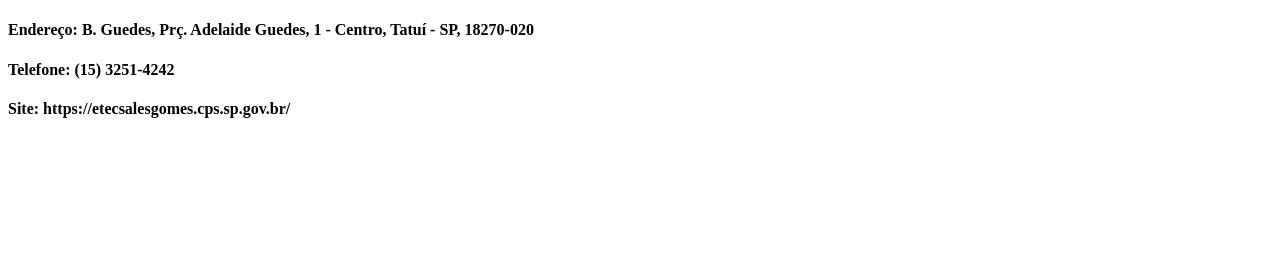
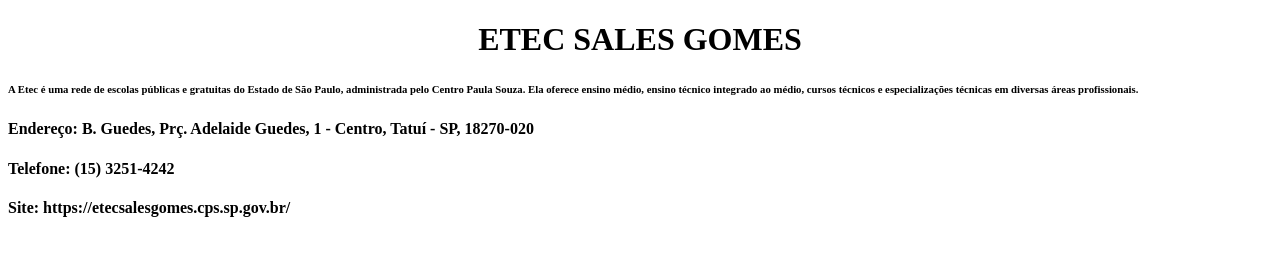
Before and after one commit to felipeee19/FELIPE_VIEIRA_CORREIA, a plain HTML site: page contato.html in a window 1280 px wide. Drawn offline with Linux system fonts and the light colour scheme.

Commit message:
atualizando o contato

```diff
--- a/contato.html
+++ b/contato.html
@@ -6,6 +6,9 @@
     <title>Document</title>
 </head>
 <body>
+    <h1 style="text-align: center;">ETEC SALES GOMES</h1>
+    <h6>A Etec é uma rede de escolas públicas e gratuitas do Estado de São Paulo, administrada pelo Centro Paula Souza. Ela oferece ensino médio, ensino técnico integrado ao médio, cursos técnicos e especializações técnicas em diversas áreas profissionais.</h6>
+
     <h4>Endereço: B. Guedes, Prç. Adelaide Guedes, 1 - Centro, Tatuí - SP, 18270-020</h4>
     <h4>Telefone: (15) 3251-4242</h4>
     <h4>Site: <src> https://etecsalesgomes.cps.sp.gov.br/</src></h4>
```
